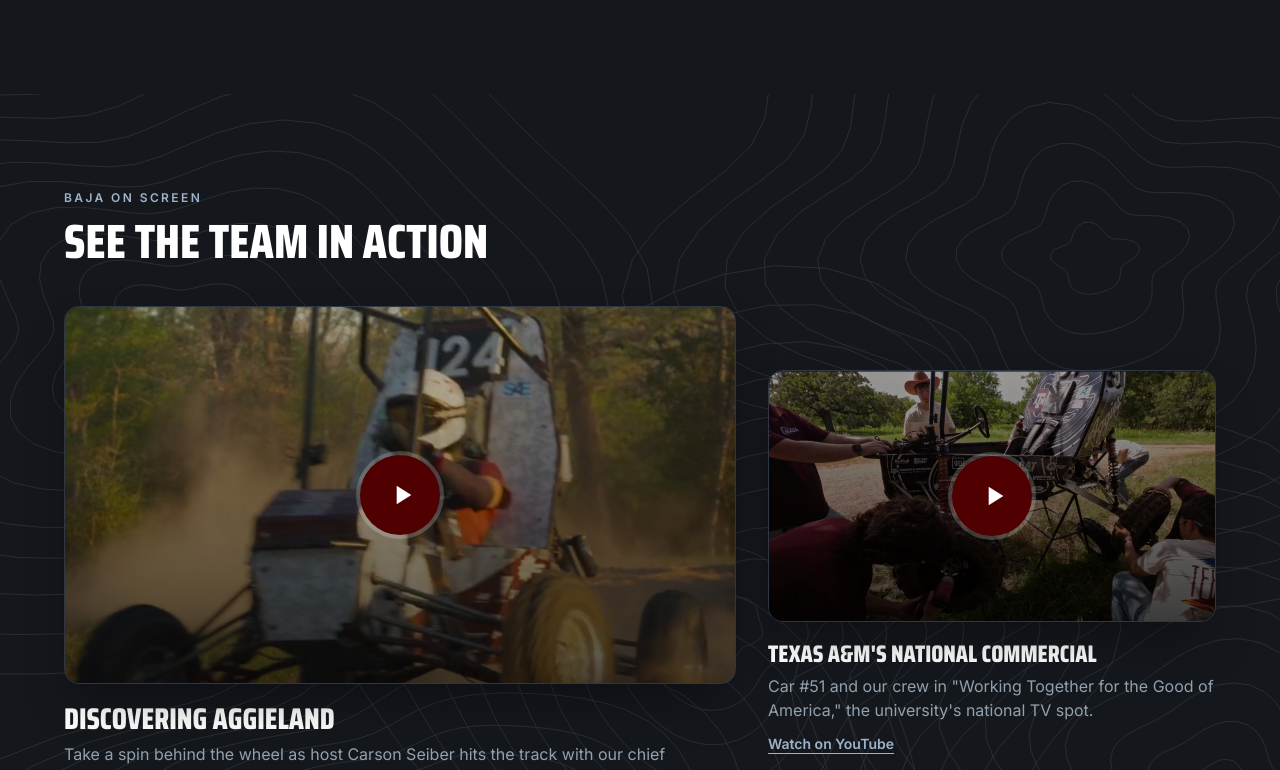
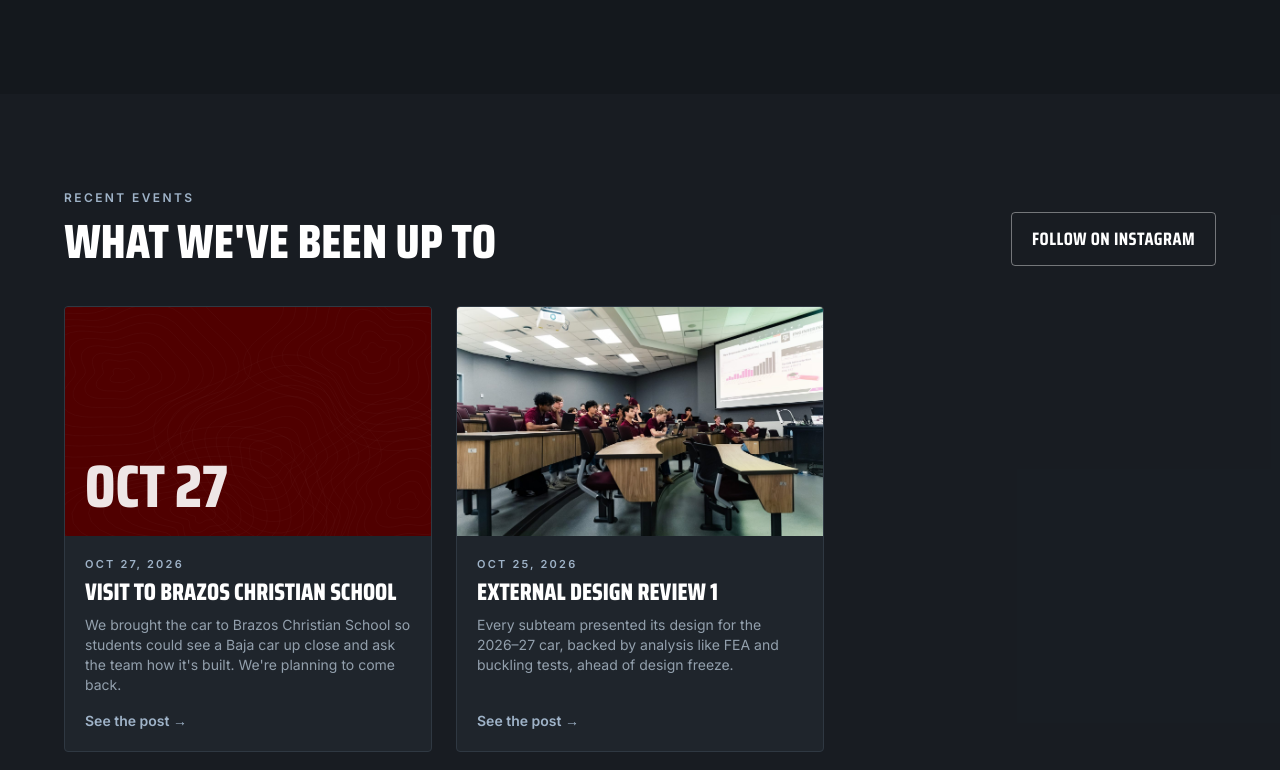
Before and after one commit to MikeDoesDev/tamubaja.com, a Next.js app: page / in a window 1280 px wide. Shown: the part 1310-2080 px from the top of the page. Built offline with nearby package versions, Linux system fonts and the light colour scheme.

Commit message:
Home page: Recent events section (Brazos Christian School visit, EDR 1)
Co-Authored-By: Claude Opus 5.5 <noreply@anthropic.com>
Claude-Session: https://claude.ai/code/session_013CKTzAKnnxiWxUiSwBojr1

```diff
--- /dev/null
+++ b/content/events.yaml
@@ -0,0 +1,15 @@
+# Recent events: shown on the home page, newest first (the 3 most recent appear).
+# Add new events at the top. Dates are written YYYY-MM-DD.
+#   title: what happened, in a few words
+#   description: one or two sentences
+#   photo: optional, /images/events/<file>.jpg (upload to public/images/events)
+#   link: optional, the team's Instagram post or another page about it
+- title: Visit to Brazos Christian School
+  date: 2026-10-27
+  description: We brought the car to Brazos Christian School so students could see a Baja car up close and ask the team how it's built. We're planning to come back.
+  link: https://www.instagram.com/p/DfCwfJWDe-F/
+- title: External Design Review 1
+  date: 2026-10-25
+  description: Every subteam presented its design for the 2026–27 car, backed by analysis like FEA and buckling tests, ahead of design freeze.
+  photo: /images/build/edr1-2026.jpg
+  link: https://www.instagram.com/p/DfAeGsHH_zo/
--- a/scripts/validate-content.ts
+++ b/scripts/validate-content.ts
@@ -4,6 +4,7 @@ import {
   ContentError,
   getCar,
   getDevelopment,
+  getEvents,
   getFaq,
   getSeasons,
   getSite,
@@ -42,6 +43,7 @@ const car = attempt(getCar);
 const team = attempt(getTeam);
 attempt(getFaq);
 attempt(getDevelopment);
+const events = attempt(getEvents);
 
 if (site) {
   requireFile("site.yaml", "packetPdf", site.packetPdf);
@@ -60,6 +62,7 @@ for (const sponsor of sponsors ?? []) {
   if (sponsor.show) requireFile("sponsors.yaml", `${sponsor.name} → logo`, sponsor.logo);
 }
 for (const video of site?.videos ?? []) requireFile("site.yaml", `videos → ${video.title} → poster`, video.poster);
+for (const event of events ?? []) requireFile("events.yaml", `${event.title} → photo`, event.photo);
 for (const season of seasons ?? []) requireFile("seasons.yaml", `${season.season} → photo`, season.photo);
 if (car) {
   requireFile("car.yaml", "photo", car.photo);
--- a/src/app/page.tsx
+++ b/src/app/page.tsx
@@ -7,8 +7,9 @@ import { CtaBand } from "@/components/CtaBand";
 import { Hero } from "@/components/Hero";
 import { Eyebrow, Section, SectionHeading } from "@/components/Section";
 import { PillarCards } from "@/components/PillarCards";
+import { RecentEvents } from "@/components/RecentEvents";
 import { VideoFeature } from "@/components/VideoFeature";
-import { getCar, getSeasons, getSite } from "@/lib/content";
+import { getCar, getEvents, getSeasons, getSite } from "@/lib/content";
 import { buildCarYears, type CarYear } from "@/lib/cars";
 import { pageMetadata } from "@/lib/seo";
 
@@ -23,6 +24,7 @@ export const metadata = pageMetadata({
 export default function HomePage() {
   const site = getSite();
   const car = getCar();
+  const events = getEvents().slice(0, 3);
   const years = buildCarYears(getSeasons(), car.garage);
   const featuredCars = years.filter((year): year is CarYear & { photo: string } => Boolean(year.photo)).slice(0, 3);
   const earlier = years.filter((year) => !year.photo);
@@ -58,6 +60,21 @@ export default function HomePage() {
           </div>
         </div>
       </Section>
+
+      {events.length > 0 && (
+        <Section id="events" className="bg-panel/40">
+          <div className="flex flex-wrap items-end justify-between gap-4">
+            <div>
+              <Eyebrow>Recent events</Eyebrow>
+              <SectionHeading>What we&apos;ve been up to</SectionHeading>
+            </div>
+            <ButtonLink href={site.socials.instagram} external variant="secondary">
+              Follow on Instagram
+            </ButtonLink>
+          </div>
+          <RecentEvents events={events} />
+        </Section>
+      )}
 
       {site.videos.length > 0 && (
         <Section className="topo-bg">
--- /dev/null
+++ b/src/components/RecentEvents.tsx
@@ -0,0 +1,43 @@
+import Image from "next/image";
+import { formatMilestoneDate } from "@/lib/milestones";
+import type { Event } from "@/lib/schemas";
+
+/** The latest team events as cards. Cards without a photo get a dated maroon panel instead. */
+export function RecentEvents({ events }: { events: Event[] }) {
+  return (
+    <ul className="mt-10 grid gap-6 md:grid-cols-2 lg:grid-cols-3">
+      {events.map((event) => (
+        <li key={`${event.date}-${event.title}`} className="flex flex-col overflow-hidden rounded-sm border border-line bg-panel">
+          <div className="relative aspect-[16/10] bg-maroon">
+            {event.photo ? (
+              <Image src={event.photo} alt={event.title} fill sizes="(min-width: 1024px) 33vw, (min-width: 768px) 50vw, 100vw" className="object-cover" />
+            ) : (
+              <div aria-hidden="true" className="topo-bg flex h-full items-end p-5">
+                <p className="font-display text-6xl font-extrabold uppercase leading-none text-white/90">
+                  {new Date(`${event.date}T00:00:00Z`).toLocaleDateString("en-US", { month: "short", day: "numeric", timeZone: "UTC" })}
+                </p>
+              </div>
+            )}
+          </div>
+          <div className="flex flex-1 flex-col p-5">
+            <p className="text-[11px] font-semibold uppercase tracking-[0.2em] text-accent">
+              <time dateTime={event.date}>{formatMilestoneDate(event.date)}</time>
+            </p>
+            <h3 className="mt-1 font-display text-2xl font-extrabold uppercase leading-tight">{event.title}</h3>
+            <p className="mt-2 flex-1 text-sm text-muted">{event.description}</p>
+            {event.link && (
+              <a
+                href={event.link}
+                target="_blank"
+                rel="noopener noreferrer"
+                className="mt-4 text-sm font-semibold text-accent underline-offset-4 hover:underline"
+              >
+                See the post<span className="sr-only">: {event.title}</span> →
+              </a>
+            )}
+          </div>
+        </li>
+      ))}
+    </ul>
+  );
+}
--- a/src/lib/content.ts
+++ b/src/lib/content.ts
@@ -5,6 +5,7 @@ import type { z } from "zod";
 import {
   carSchema,
   developmentSchema,
+  eventsSchema,
   faqSchema,
   seasonsSchema,
   siteSchema,
@@ -75,3 +76,5 @@ export const getCar = () => loadFile("car.yaml", carSchema);
 export const getTeam = () => loadFile("team.yaml", teamSchema);
 export const getFaq = () => loadFile("faq.yaml", faqSchema);
 export const getDevelopment = () => loadFile("development.yaml", developmentSchema);
+/** Recent events, newest first. */
+export const getEvents = () => [...loadFile("events.yaml", eventsSchema)].sort((a, b) => b.date.localeCompare(a.date));
--- a/src/lib/schemas.ts
+++ b/src/lib/schemas.ts
@@ -245,6 +245,16 @@ export const developmentSchema = z.object({
   applyUrl: httpUrl,
 });
 
+export const eventsSchema = z.array(
+  z.object({
+    title: text,
+    date: isoDate,
+    description: text,
+    photo: publicPath.optional(),
+    link: httpUrl.optional(),
+  }),
+);
+
 export const faqSchema = z.array(z.object({ q: text, a: text })).min(1);
 
 export type Site = z.infer<typeof siteSchema>;
@@ -259,4 +269,5 @@ export type Lead = Team["leads"][number];
 export type Subteam = Team["subteams"][number];
 export type Member = Subteam["members"][number];
 export type Development = z.infer<typeof developmentSchema>;
+export type Event = z.infer<typeof eventsSchema>[number];
 export type FaqItem = z.infer<typeof faqSchema>[number];
```
Also changed, not shown: 2 other files (tests, documents, lock files or other folders).
